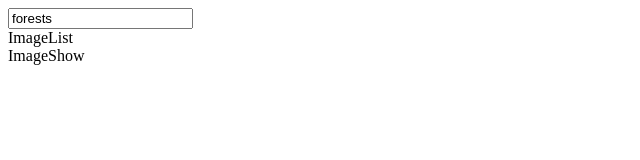
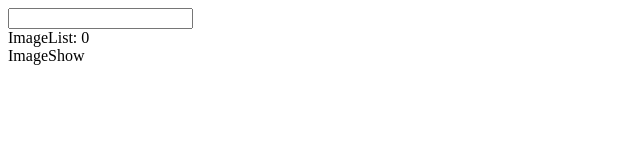
Before and after one commit to ZeelPatel72/picsart, a React (Create React App) app: page / in a window 1280 px wide. Shown: the top 160 px of the page, without its empty margins (0-640 px from the left). Built offline with nearby package versions, Linux system fonts and the light colour scheme.

Commit message:
states and propes ready

```diff
--- a/src/App.js
+++ b/src/App.js
@@ -1,9 +1,13 @@
+import { useState } from 'react'
 import SearchBar from './components/SearchBar'
 import ImageList from './components/ImageList'
+import searchImgs from './api'
 
 function App() {
-	const handleSubmit = (term) => {
-		console.log('do a search with', term)
+	const [images, setimages] = useState([])
+	const handleSubmit = async (term) => {
+		const result = await searchImgs(term)
+		setimages(result)
 	}
 	return (
 		<div>
@@ -11,7 +15,7 @@ function App() {
 				<SearchBar onSubmit={handleSubmit} />
 			</div>
 			<div>
-				<ImageList />
+				<ImageList images={images} />
 			</div>
 		</div>
 	)
--- a/src/components/ImageList.js
+++ b/src/components/ImageList.js
@@ -1,7 +1,7 @@
-function ImageList() {
+function ImageList({ images }) {
 	return (
 		<div>
-			ImageList
+			ImageList: {images.length}
 			<div>ImageShow</div>
 		</div>
 	)
--- a/src/components/searchbar.js
+++ b/src/components/searchbar.js
@@ -1,10 +1,10 @@
 import { useState } from 'react'
 
 function SearchBar({ onSubmit }) {
-	const [term, setTerm] = useState('forests')
+	const [term, setTerm] = useState('')
 	const handleformSubmit = (event) => {
 		event.preventDefault()
-		onSubmit('forests')
+		onSubmit(term)
 	}
 	const handleChange = (event) => {
 		setTerm(event.target.value)
--- a/src/index.js
+++ b/src/index.js
@@ -1,7 +1,6 @@
 import React from 'react'
 import ReactDOM from 'react-dom/client'
 import App from './App'
-import searchImgs from './api'
 
 const el = document.getElementById('root')
 const root = ReactDOM.createRoot(el)
```
